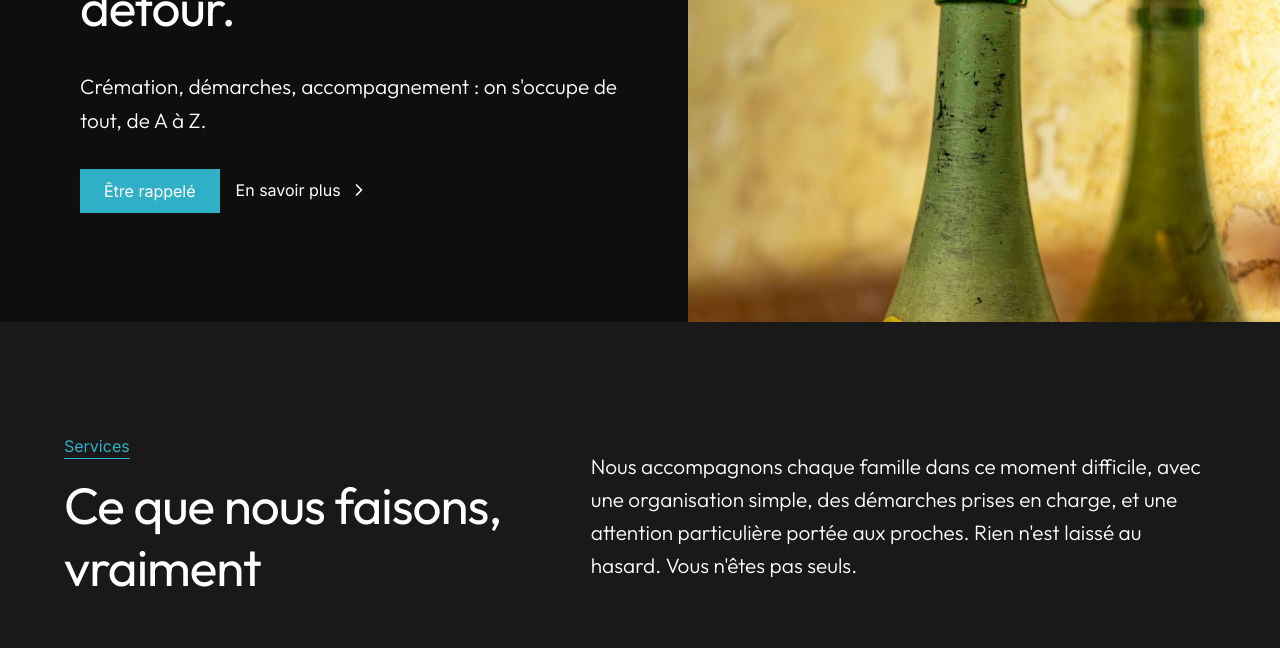
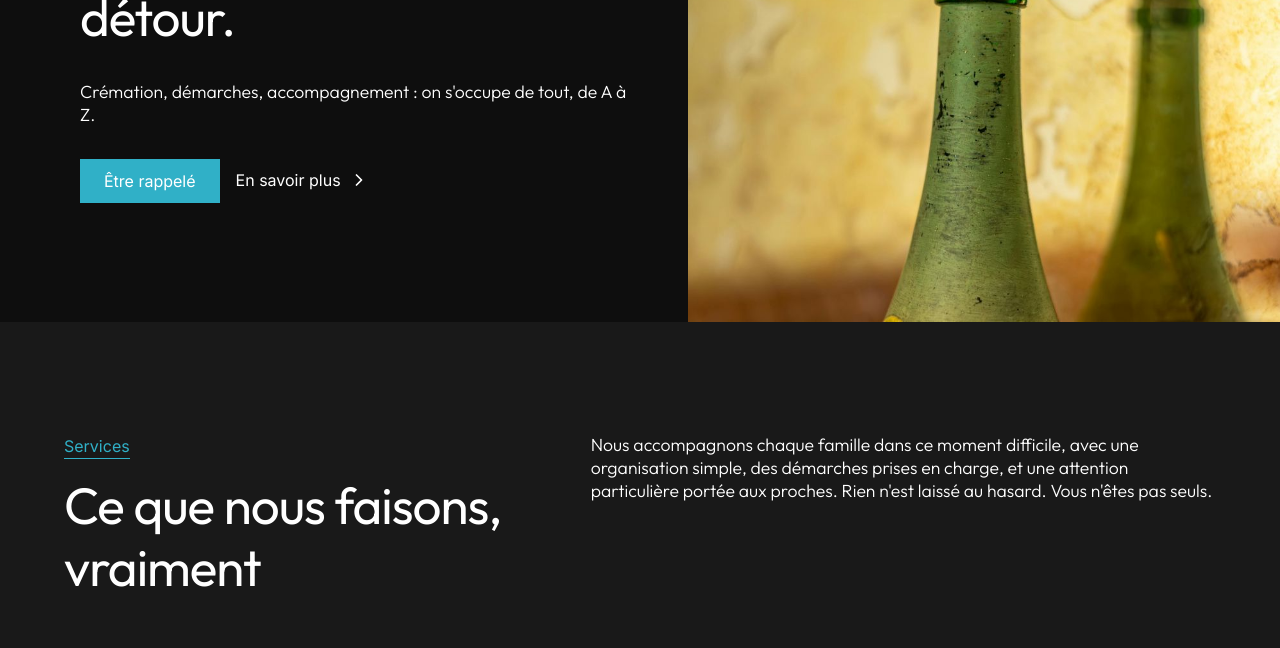
Before and after one commit to fmeleard84/mortel-memory-space, a React (Vite) app: page / in a window 1280 px wide. Shown: the part 327-975 px from the top of the page. Built offline with nearby package versions, Linux system fonts and the light colour scheme.

Commit message:
css mobile

```diff
--- a/src/components/HeroSection.tsx
+++ b/src/components/HeroSection.tsx
@@ -32,7 +32,7 @@ const HeroSection = () => {
               <h1 className="mortel-titre-hero text-white">
                 VĀYA, le service funéraire clair, humain et sans détour.
               </h1>
-              <p className="mortel-text text-white">
+              <p className="mortel-text text-white text-[1.3em] leading-[1.6em] md:text-[1.1em] md:leading-[1.3em]">
                 Crémation, démarches, accompagnement : on s'occupe de tout, de A à Z.
               </p>
 
--- a/src/components/OrganisationSection.tsx
+++ b/src/components/OrganisationSection.tsx
@@ -8,9 +8,8 @@ import bougieVideo from '../assets/bougie_bouge.mp4'; // Utilisation de l'image
 const OrganisationSection = () => {
   return (
     <section className="w-full bg-mortel-dark">
-      <div className="w-full px-4 md:px-16 py-28">
-        <div className="w-full max-w-[1280px] mx-auto flex flex-col gap-20">
-
+      <div className="w-full px-4 md:px-16 pt-12 md:pt-28 pb-20 md:pb-28">
+        <div className="w-full max-w-[1280px] mx-auto flex flex-col gap-10 md:gap-20">
           {/* En-tête */}
           <div className="flex flex-col lg:flex-row gap-20">
             {/* Partie gauche : Titre */}
@@ -24,8 +23,8 @@ const OrganisationSection = () => {
             </div>
 
             {/* Partie droite : Texte, centré verticalement */}
-            <div className="w-full lg:w-7/12 flex items-center">
-              <p className="mortel-text text-white">
+            <div className="w-full lg:w-7/12 flex items-start">
+              <p className="mortel-text text-white text-[1.3em] leading-[1.6em] md:text-[1.1em] md:leading-[1.3em]">
                 Nous accompagnons chaque famille dans ce moment difficile, avec une organisation simple, des démarches prises en charge, et une attention particulière portée aux proches. Rien n'est laissé au hasard. Vous n'êtes pas seuls.
               </p>
             </div>
@@ -85,7 +84,7 @@ const OrganisationSection = () => {
               </div>
 
               {/* Bloc 3 */}
-              <div className="flex flex-col gap-8">
+              <div className="flex flex-col gap-6 pb-4">
                 <img
                   className="w-full h-60 object-cover"
                   src={procheImg}
```
